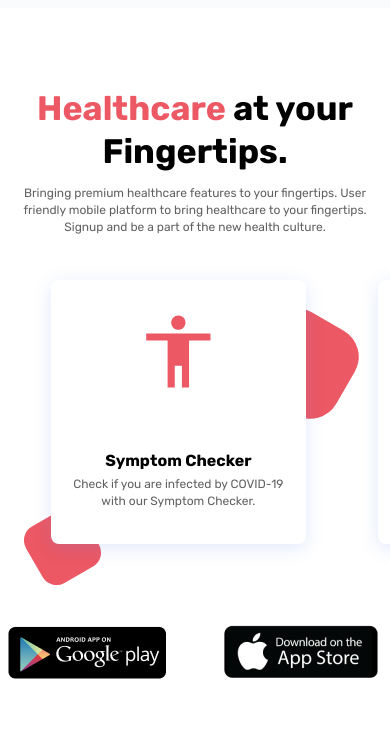
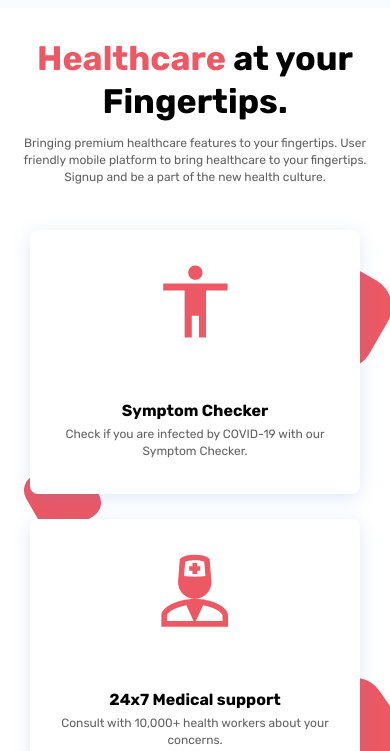
Before and after one commit to GeorgeBarker8/go-corona, a plain HTML site: page index.html in a window 390 px wide. Shown: the part 2285-3036 px from the top of the page. Drawn offline with Linux system fonts and the light colour scheme.

Commit message:
update: added adaptive for  Display 4 and Footer

```diff
--- a/sass/style.sass
+++ b/sass/style.sass
@@ -536,7 +536,7 @@
 
 .healthcare__items
     display: flex
-    min-width: 980px
+    // min-width: 980px
     margin: 0 auto
     // gap: 72px
 
@@ -618,6 +618,21 @@
         transform: rotate(35deg)
         background-color: #EC5863
         border-radius: 16px
+//!MEDIA__HEALTHCARE=============================================//
+
+@media ( max-width: 1087px )
+    .healthcare__column
+        padding: 0px 15px
+
+@media ( max-width:  991.98px )
+    .healthcare
+        padding: 30px 0px 30px 0px
+    .healthcare__items
+        flex-direction: column
+    .healthcare__column
+        &:not(:last-child)
+            margin: 0px 0px 25px 0px
+
 
 //!FOOTER======================================================//
 
@@ -626,6 +641,16 @@
 
 .footer__items
     display: flex
-    gap: 50px
+    column-gap: 50px
+    row-gap: 20px
     justify-content: center
     align-items: center
+
+//!MEDIA__FOOTER==============================================//
+
+@media ( max-width: 500px )
+    .footer
+        padding: 30px 0
+
+    .footer__items
+        flex-direction: column
```
Also changed, not shown: css/style.css, 1 other file.
